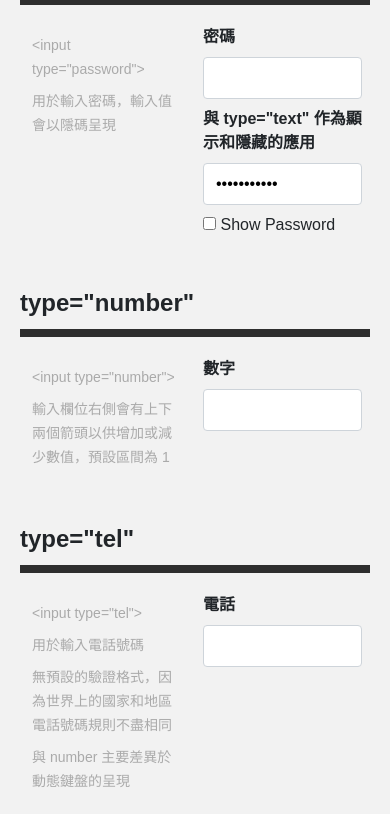
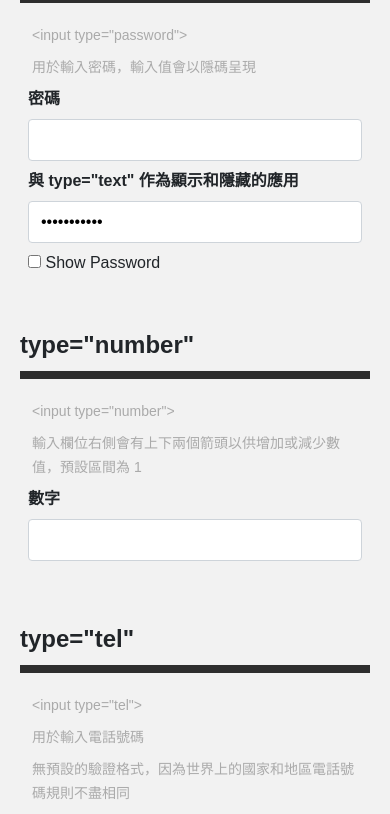
Before and after one commit to yuu-chien/form-optimize-practices, a plain HTML site: page types.html in a window 390 px wide. Shown: the part 559-1373 px from the top of the page. Drawn offline with Linux system fonts and the light colour scheme.

Commit message:
[ CSS ] add breakpoint

```diff
--- a/content/scss/_grid.scss
+++ b/content/scss/_grid.scss
@@ -1,4 +1,9 @@
 .l-grid {
+
+    &+& {
+        margin-top: 16px;
+    }
+
     &__item {
         box-sizing: border-box;
     }
@@ -13,4 +18,16 @@
             padding: 0 8px;
         }
     }
+
+    @media(max-width: 768px) {
+        &--2col {
+            flex-direction: column;
+        }
+
+        &--2col & {
+            &__item {
+                width: 100%;
+            }
+        }
+    }
 }
--- a/content/scss/_layout.scss
+++ b/content/scss/_layout.scss
@@ -40,8 +40,8 @@
 }
 
 .l-header {
-    margin-top: 16px;
-    margin-bottom: 20px;
+    margin-top: 20px;
+    margin-bottom: 16px;
     border-bottom: 8px solid #2e2e2e;
 
     &__cnt {
--- a/content/scss/_list.scss
+++ b/content/scss/_list.scss
@@ -1,10 +1,9 @@
 .c-list {
     &__item {
-        margin-top: 8px;
-        // font-weight: bold;
-
-        // &:hover {
-        //     color: chocolate;
-        // }
+        margin-bottom: 8px;
     }
 }
+
+.l-list {
+    margin: 16px 0;
+}
```
Also changed, not shown: content/css/main.min.css, 1 other file.
